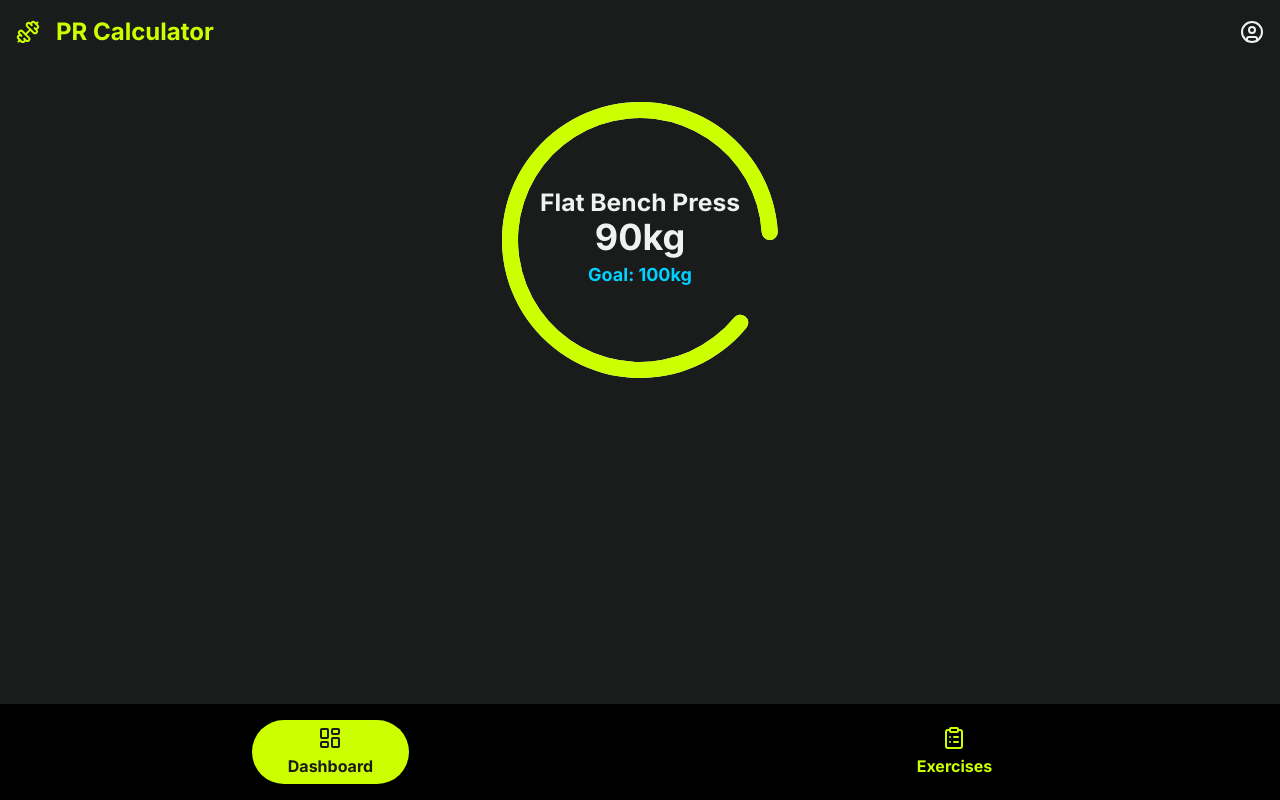
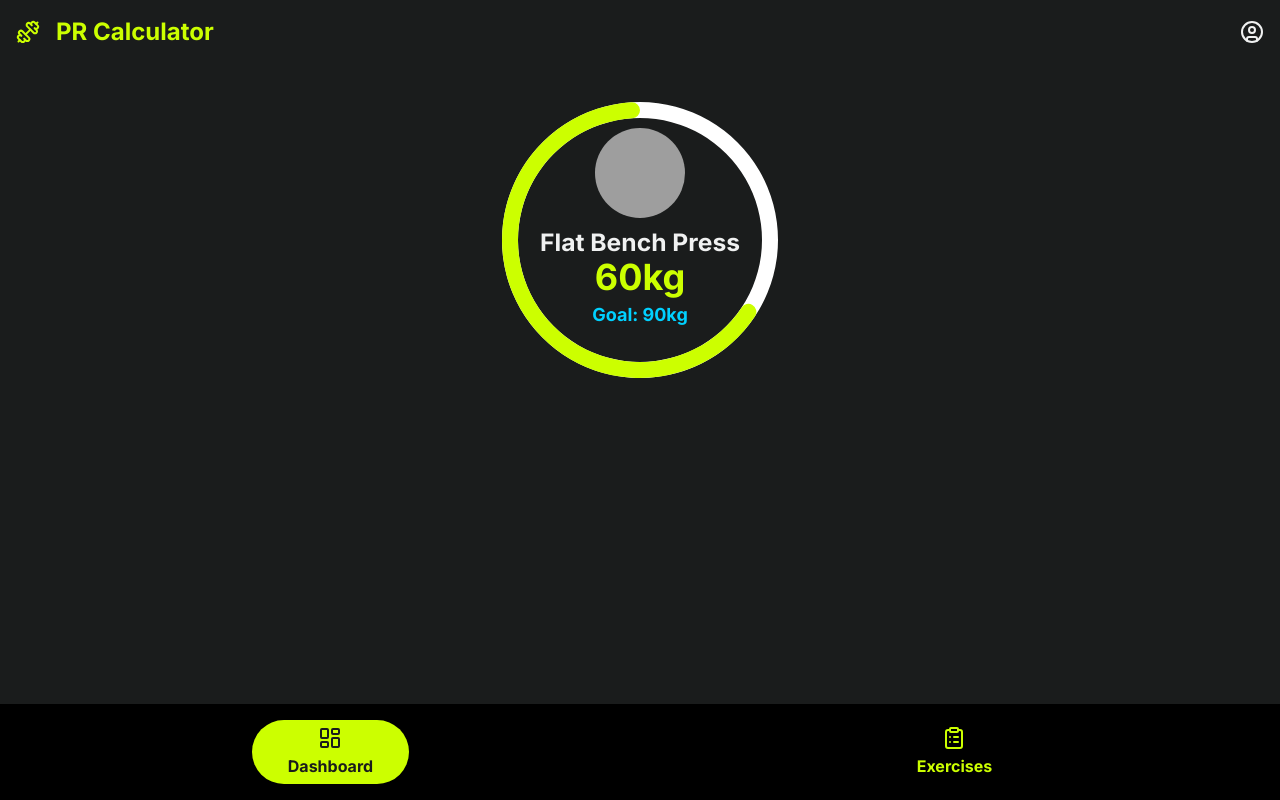
Before and after one commit to jonathancklee1/pr-calculator, a Next.js app: page / in a window 1280 px wide. Built offline with nearby package versions, Linux system fonts and the light colour scheme; grey boxes are pictures that could not be loaded.

Commit message:
Added correct progress bar

```diff
--- a/app/globals.css
+++ b/app/globals.css
@@ -20,3 +20,7 @@
     --color-primary-background: var(--primary-background);
     --color-secondary-background: var(--secondary-background);
 }
+
+nav {
+    z-index: 1000;
+}
--- a/app/page.tsx
+++ b/app/page.tsx
@@ -1,9 +1,9 @@
-import { RadialProgressChart } from "@/components/dashboard/RadialProgressChart";
+import ProgressSection from "@/components/dashboard/ProgressSection";
 
 export default function Home() {
     return (
-        <div className="text-3xl font-bold underline bg-primary-background min-h-screen py-20">
-            <RadialProgressChart />
+        <div className="relative text-3xl font-bold underline bg-primary-background min-h-screen py-20">
+            <ProgressSection />
         </div>
     );
 }
--- /dev/null
+++ b/components/dashboard/ProgressSection.tsx
@@ -0,0 +1,19 @@
+import Image from "next/image";
+import { RadialProgressChart } from "./RadialProgressChart";
+
+function ProgressSection() {
+    return (
+        <div className="relative text-3xl font-bold underline bg-primary-background ">
+            <Image
+                src="https://images.pexels.com/photos/38247624/pexels-photo-38247624.jpeg"
+                alt="Flat Bench Press"
+                width={90}
+                height={90}
+                className="absolute left-1/2 -translate-x-1/2 top-10 mx-auto my-2 rounded-full aspect-square object-cover"
+            />
+            <RadialProgressChart />
+        </div>
+    );
+}
+
+export default ProgressSection;
--- a/components/dashboard/RadialProgressChart.tsx
+++ b/components/dashboard/RadialProgressChart.tsx
@@ -2,62 +2,62 @@
 
 import {
     Label,
-    PolarGrid,
+    PolarAngleAxis,
     PolarRadiusAxis,
     RadialBar,
     RadialBarChart,
 } from "recharts";
 
 import { ChartContainer, type ChartConfig } from "@/components/ui/chart";
-import Image from "next/image";
-
-const chartData = [
-    {
-        browser: "desktop",
-        exercise: 90,
-        fill: "var(--secondary-background)",
-        color: "var(--secondary-background)",
-    },
-];
 
 const chartConfig = {
     exercise: {
         label: "Exercise",
         color: "var(--color-exercise)",
     },
-    desktop: {
-        label: "Desktop",
-        color: "var(--color-desktop)",
-    },
-    mobile: {
-        label: "Mobile",
-        color: "#60a5fa",
-    },
 } satisfies ChartConfig;
 
-export function RadialProgressChart({ goal = 100 }: { goal?: number }) {
-    const endAngle = (chartData[0].exercise / goal) * 360;
+export function RadialProgressChart({
+    currentPR = 60,
+    goal = 90,
+}: {
+    currentPR?: number;
+    goal?: number;
+}) {
+    const chartData = [
+        {
+            browser: "desktop",
+            exercise: currentPR,
+            color: "var(--secondary-background)",
+        },
+    ];
+
     return (
         <ChartContainer
             config={chartConfig}
-            className="mx-auto aspect-square w-full max-h-80"
+            className="mx-auto aspect-square w-full max-h-80 overflow-visible"
         >
             <RadialBarChart
                 data={chartData}
-                startAngle={0}
-                endAngle={endAngle}
+                startAngle={90}
+                endAngle={450}
                 outerRadius={140}
                 innerRadius={120}
             >
-                <RadialBar dataKey="exercise" background cornerRadius={10} />
+                <RadialBar
+                    dataKey="exercise"
+                    cornerRadius={10}
+                    fill="var(--secondary-background)"
+                    background={{ fill: "#ffffff" }}
+                />
+                <PolarAngleAxis type="number" domain={[0, goal]} tick={false} />
                 <PolarRadiusAxis
                     tick={false}
                     tickLine={false}
                     axisLine={false}
-                    className=" max-w-2 overflow-hidden"
+                    className="max-w-2 overflow-hidden translate-y-10"
                 >
                     <Label
-                        className=" max-w-2 overflow-hidden"
                         content={({ viewBox }) => {
                             if (viewBox && "cx" in viewBox && "cy" in viewBox) {
                                 return (
@@ -70,7 +70,7 @@ export function RadialProgressChart({ goal = 100 }: { goal?: number }) {
                                         <tspan
                                             x={viewBox.cx}
                                             y={(viewBox.cy || 0) - 36}
-                                            className="fill-secondary-text text-2xl font-bold text-wrap "
+                                            className="fill-secondary-text text-2xl font-bold"
                                             textLength="200"
                                             lengthAdjust="spacingAndGlyphs"
                                         >
@@ -78,22 +78,8 @@ export function RadialProgressChart({ goal = 100 }: { goal?: number }) {
                                         </tspan>
                                         <tspan
                                             x={viewBox.cx}
-                                            y={(viewBox.cy || 0) - 36}
-                                            className="fill-secondary-text text-2xl font-bold"
-                                        >
-                                            <Image
-                                                src="https://images.pexels.com/photos/38247624/pexels-photo-38247624.jpeg"
-                                                alt="Flat Bench Press"
-                                                width={100}
-                                                height={100}
-                                                className="mx-auto my-2 rounded-full"
-                                            />
-                                        </tspan>
-
-                                        <tspan
-                                            x={viewBox.cx}
                                             y={viewBox.cy}
-                                            className="fill-secondary-text text-4xl font-bold "
+                                            className="fill-primary-text text-4xl font-bold "
                                         >
                                             {chartData[0].exercise}kg
                                         </tspan>
```
